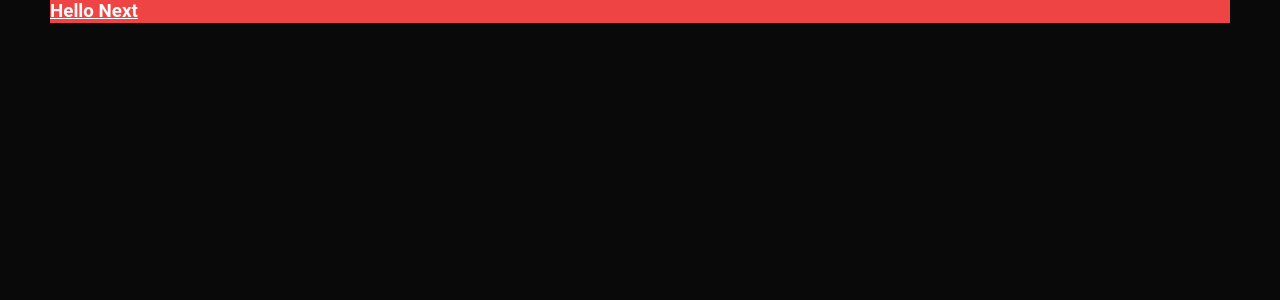
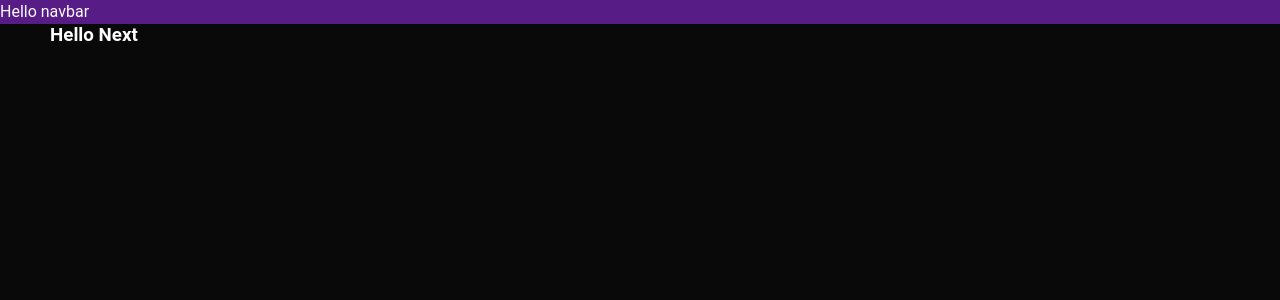
Before and after one commit to InSTinToS/Nike, a Next.js app: page / in a window 1280 px wide. Shown: the top 300 px of the page. Built offline with nearby package versions, Linux system fonts and the light colour scheme.

Commit message:
:sparkles: add layout

```diff
--- a/src/components/templates/Home/index.tsx
+++ b/src/components/templates/Home/index.tsx
@@ -1,9 +1,10 @@
 import { Style } from './styles'
 
-import type { NextPage } from 'next'
+import { TNextPageWithLayout } from 'typescript/next.types'
+
 import Head from 'next/head'
 
-const Home: NextPage = () => (
+const Home: TNextPageWithLayout = () => (
   <>
     <Head>
       <title>Home</title>
@@ -13,8 +14,8 @@ const Home: NextPage = () => (
       <link rel='icon' href='/favicon.ico' />
     </Head>
 
-    <Style className='text-3xl font-bold underline mx-20 bg-red-500'>
-      Hello Next
+    <Style className='text-3xl font-bold underline mx-20'>
+      <button className='btn'>Hello Next</button>
     </Style>
   </>
 )
--- /dev/null
+++ b/src/components/wrappers/Navbar/index.tsx
@@ -0,0 +1,15 @@
+import { ReactElement } from 'react'
+
+const Navbar = () => <div className='bg-purple-900'>Hello navbar</div>
+
+const getNavbarLayout = (page: ReactElement) => (
+  <>
+    <Navbar />
+
+    {page}
+  </>
+)
+
+export { getNavbarLayout }
+
+export default Navbar
--- /dev/null
+++ b/src/components/wrappers/Navbar/types.ts
@@ -0,0 +1,7 @@
+import { ReactElement } from 'react'
+
+interface INavbarProps {
+  page: ReactElement
+}
+
+export type { INavbarProps }
--- a/src/pages/_app.tsx
+++ b/src/pages/_app.tsx
@@ -2,12 +2,14 @@ import GlobalProvider from 'components/wrappers/GlobalProvider'
 
 import 'styles/tailwind.css'
 
-import type { AppProps } from 'next/app'
+import type { TAppPropsWithLayout } from 'typescript/next.types'
 
-const MyApp = ({ Component, pageProps }: AppProps) => (
-  <GlobalProvider>
-    <Component {...pageProps} />
-  </GlobalProvider>
-)
+const MyApp = ({ Component, pageProps }: TAppPropsWithLayout) => {
+  const getLayout = Component.getLayout ?? (page => page)
+
+  return (
+    <GlobalProvider>{getLayout(<Component {...pageProps} />)}</GlobalProvider>
+  )
+}
 
 export default MyApp
--- a/src/pages/index.tsx
+++ b/src/pages/index.tsx
@@ -1,3 +1,7 @@
 import Home from '../components/templates/Home'
 
+import { getNavbarLayout } from 'components/wrappers/Navbar'
+
+Home.getLayout = getNavbarLayout
+
 export default Home
--- a/tailwind.config.js
+++ b/tailwind.config.js
@@ -2,7 +2,11 @@
 module.exports = {
   content: ['./src/**/*.{js,ts,jsx,tsx}'],
   theme: {
-    extend: {}
+    extend: {
+      colors: {
+        primary: 'red'
+      }
+    }
   },
   plugins: []
 }
```
Also changed, not shown: 1 other file (tests, documents, lock files or other folders).
